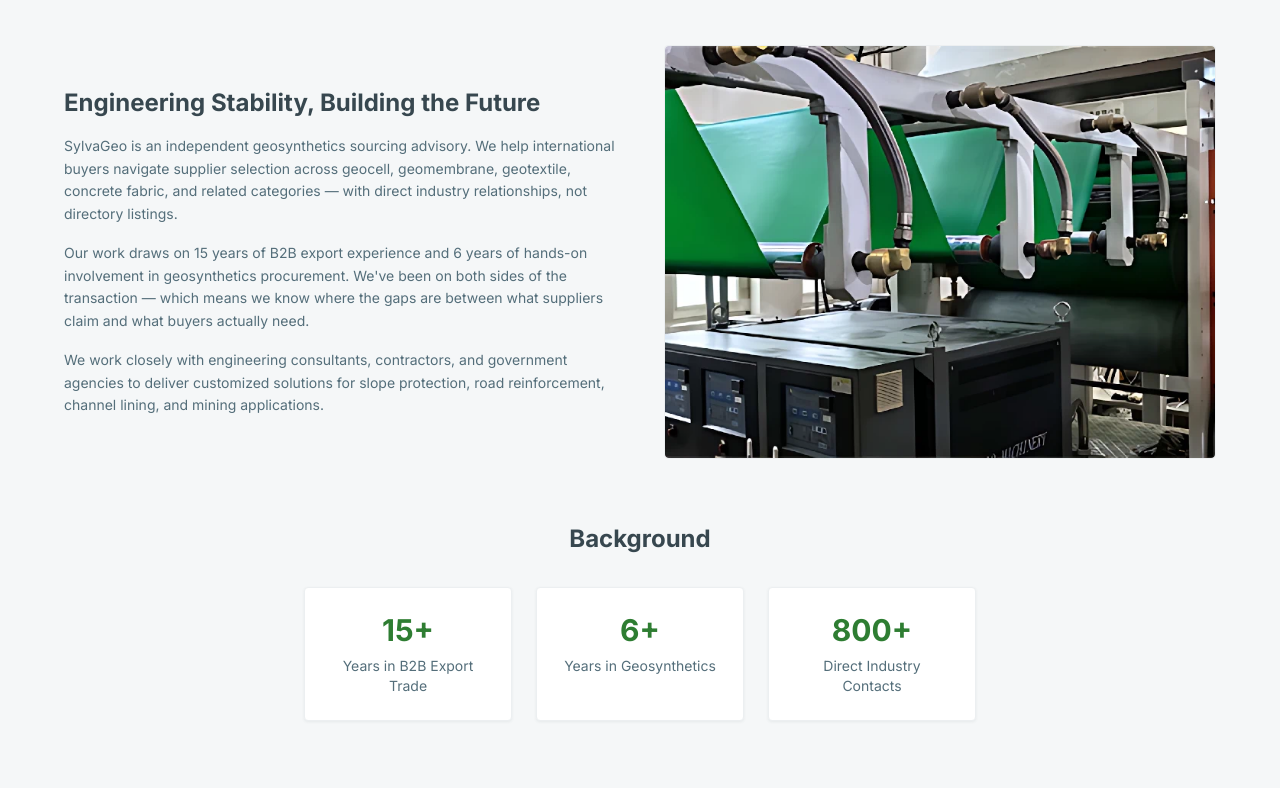
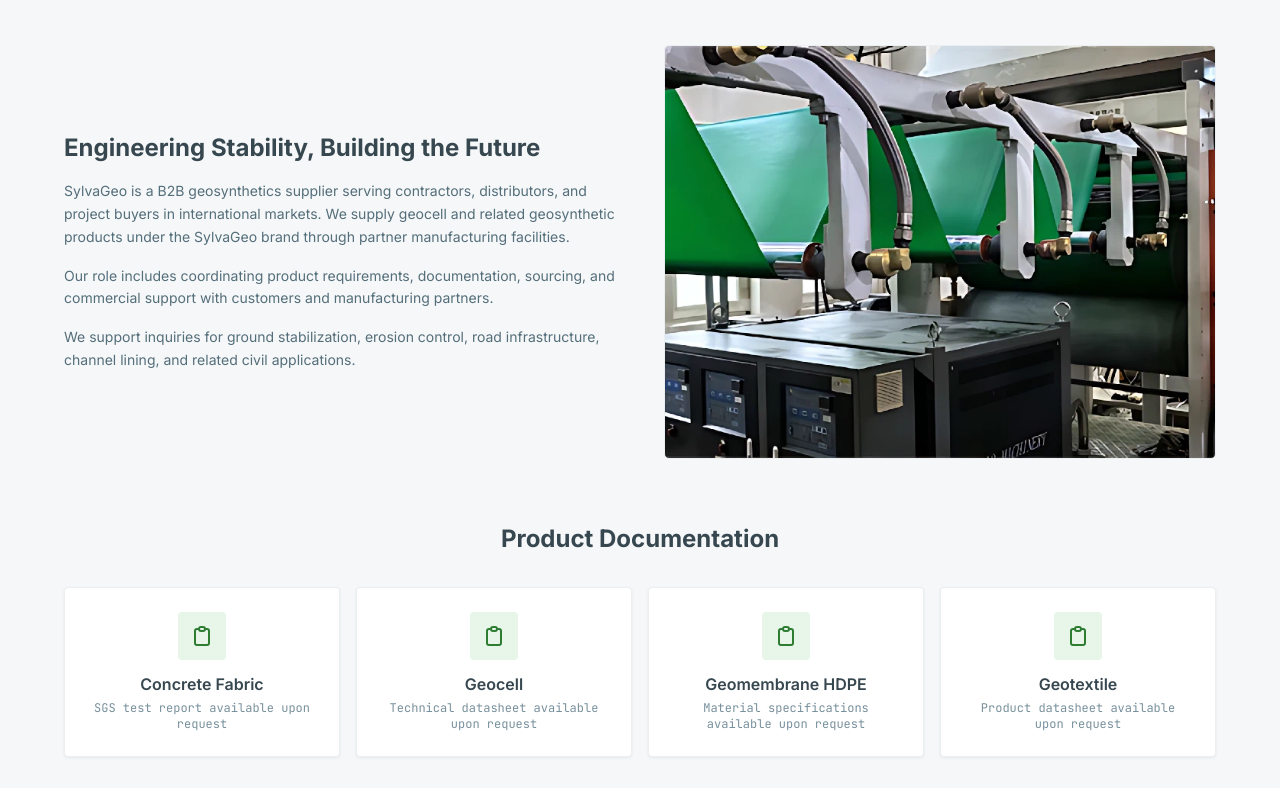
Before and after one commit to Aliya-lab/geocell-website, a Next.js app: page /about in a window 1280 px wide. Shown: the part 320-1108 px from the top of the page. Built offline with nearby package versions, Linux system fonts and the light colour scheme.

Commit message:
fix: align website entity identity

```diff
--- a/src/app/about/page.tsx
+++ b/src/app/about/page.tsx
@@ -4,20 +4,14 @@
 
 export const metadata: Metadata = {
   title: 'About SylvaGeo',
-  description: 'SylvaGeo — independent geosynthetics sourcing advisory. Connecting international buyers with verified suppliers across geocell, geomembrane, geotextile, and concrete fabric.',
+  description: 'SylvaGeo is a B2B geosynthetics supplier serving international contractors, distributors, and project buyers with geocell and related geosynthetic products.',
   alternates: { canonical: 'https://www.sylvageo.com/about' },
   openGraph: {
     title: 'About SylvaGeo',
-    description: 'SylvaGeo — independent geosynthetics sourcing advisory.',
+    description: 'B2B geosynthetics supplier for international contractors, distributors, and project buyers.',
     url: 'https://www.sylvageo.com/about',
   },
 }
-
-const highlights = [
-  { value: '15+', label: 'Years in B2B Export Trade' },
-  { value: '6+', label: 'Years in Geosynthetics' },
-  { value: '800+', label: 'Direct Industry Contacts' },
-]
 
 const docCategories = [
   { name: 'Concrete Fabric', detail: 'SGS test report available upon request' },
@@ -34,7 +28,7 @@
         <div className="max-w-[1200px] mx-auto px-6 text-center">
           <h1 className="text-4xl font-heading font-bold text-white">About Us</h1>
           <p className="text-slate-rock-200 mt-3 max-w-xl mx-auto">
-            Geosynthetics sourcing advisory — helping buyers find the right suppliers
+            Geosynthetics supply and project support for international B2B buyers
           </p>
         </div>
       </div>
@@ -49,21 +43,13 @@
               </h2>
               <div className="space-y-4 text-slate-rock-500 text-sm leading-relaxed">
                 <p>
-                  SylvaGeo is an independent geosynthetics sourcing advisory. We help
-                  international buyers navigate supplier selection across geocell,
-                  geomembrane, geotextile, concrete fabric, and related categories —
-                  with direct industry relationships, not directory listings.
+                  SylvaGeo is a B2B geosynthetics supplier serving contractors, distributors, and project buyers in international markets. We supply geocell and related geosynthetic products under the SylvaGeo brand through partner manufacturing facilities.
                 </p>
                 <p>
-                  Our work draws on 15 years of B2B export experience and 6 years of
-                  hands-on involvement in geosynthetics procurement. We've been on both
-                  sides of the transaction — which means we know where the gaps are
-                  between what suppliers claim and what buyers actually need.
+                  Our role includes coordinating product requirements, documentation, sourcing, and commercial support with customers and manufacturing partners.
                 </p>
                 <p>
-                  We work closely with engineering consultants, contractors, and government
-                  agencies to deliver customized solutions for slope protection, road
-                  reinforcement, channel lining, and mining applications.
+                  We support inquiries for ground stabilization, erosion control, road infrastructure, channel lining, and related civil applications.
                 </p>
               </div>
             </div>
@@ -76,21 +62,6 @@
                 className="w-full h-full object-cover"
               />
             </div>
-          </div>
-        </section>
-
-        {/* Background */}
-        <section>
-          <h2 className="text-2xl font-heading font-bold text-slate-rock-700 mb-8 text-center">
-            Background
-          </h2>
-          <div className="grid grid-cols-1 sm:grid-cols-3 gap-6 max-w-2xl mx-auto text-center">
-            {highlights.map((h) => (
-              <div key={h.label} className="bg-white border border-slate-rock-50 rounded-card p-6 shadow-card">
-                <div className="text-3xl font-heading font-bold text-eco-forest-800">{h.value}</div>
-                <div className="text-sm text-slate-rock-500 mt-2">{h.label}</div>
-              </div>
-            ))}
           </div>
         </section>
 
--- a/src/app/page.tsx
+++ b/src/app/page.tsx
@@ -7,7 +7,7 @@
 
 export const metadata: Metadata = {
   title: 'SylvaGeo - Professional Geocell Solutions',
-  description: 'SylvaGeo — independent geosynthetics sourcing advisory. Connecting international buyers with verified suppliers across geocell, geomembrane, geotextile, and concrete fabric.',
+  description: 'SylvaGeo is a B2B geosynthetics supplier serving international contractors, distributors, and project buyers with geocell and related geosynthetic products.',
   alternates: { canonical: 'https://www.sylvageo.com' },
 }
 
--- a/src/components/sections/HeroSection.tsx
+++ b/src/components/sections/HeroSection.tsx
@@ -54,19 +54,6 @@
             </Button>
           </div>
 
-          {/* Stats Row */}
-          <div className="grid grid-cols-3 gap-6 mt-14 pt-8 border-t border-slate-rock-600/50">
-            {[
-              { value: '15+', label: 'Years in Export Trade' },
-              { value: '6+', label: 'Years in Geosynthetics' },
-              { value: '800+', label: 'Industry Contacts' },
-            ].map((stat) => (
-              <div key={stat.label}>
-                <div className="font-heading font-bold text-white text-3xl">{stat.value}</div>
-                <div className="text-slate-rock-400 text-sm mt-1">{stat.label}</div>
-              </div>
-            ))}
-          </div>
         </div>
       </div>
 
```
